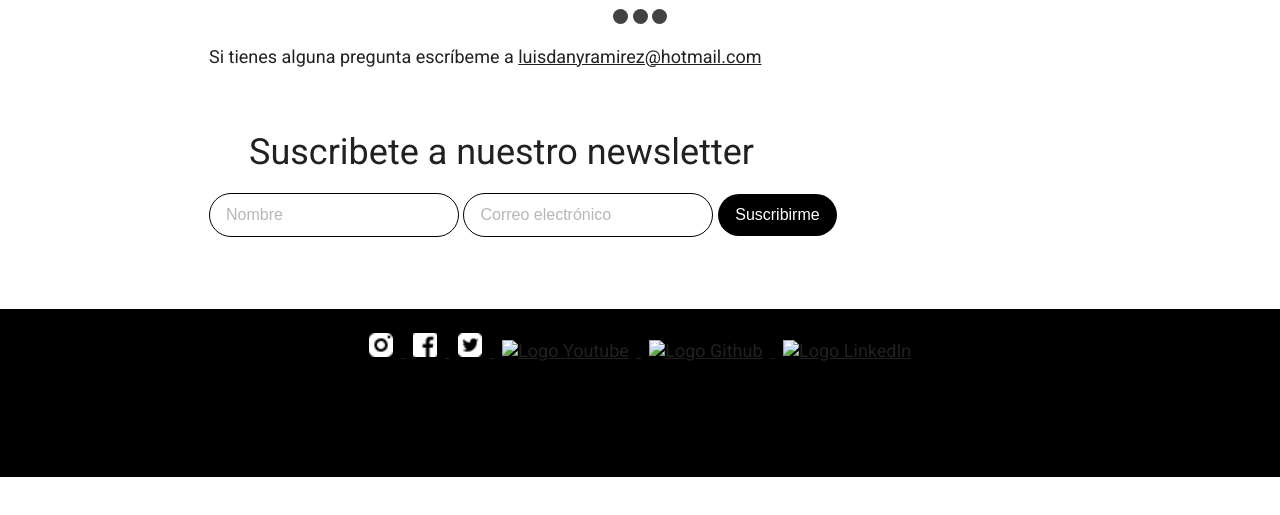
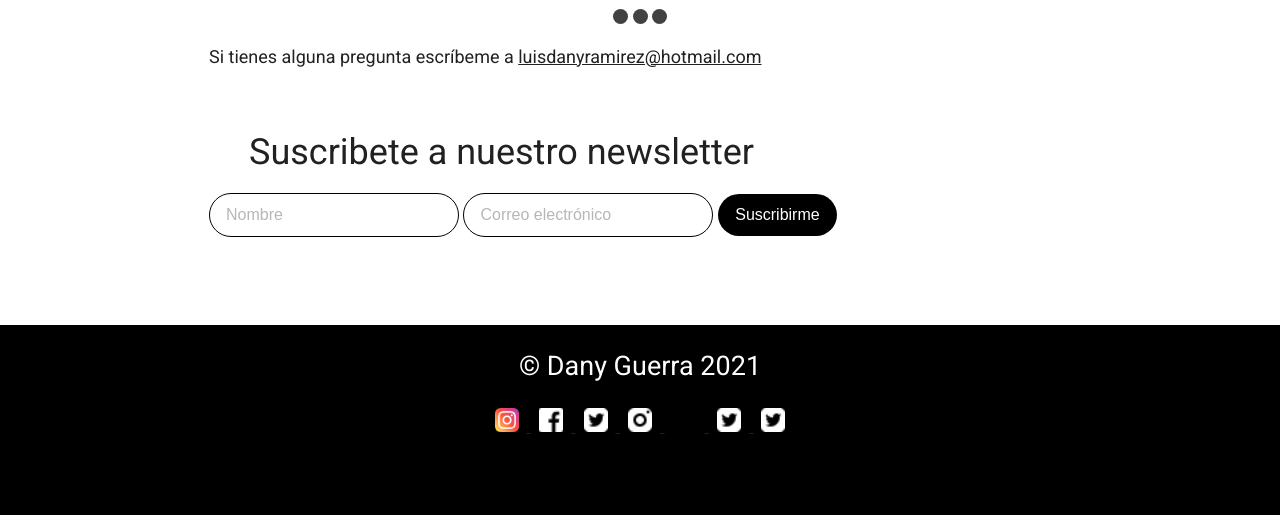
Before and after one commit to DanyGuerra/html-css-esential, a plain HTML site: page index.html in a window 1280 px wide. Shown: the part 5754-6269 px from the top of the page. Before the commit the page ends 6231 px from the top, so only its background shows below. Drawn offline with Linux system fonts and the light colour scheme.

Commit message:
Agregando el footer

```diff
--- a/css/styles-physical.css
+++ b/css/styles-physical.css
@@ -276,21 +276,24 @@ header ol li{
 }
 
 .footer{
-  margin-top: 0px;
+  margin-top: 5%;
   height: 200px;
   width: 100%;
   background-color:black;
 }
 
 .footer h3{
+  background-color:black;
   color: white;
   text-align: center;
   font-weight: normal;
+  padding-top: 2%;
 
 }
 
 .footer figure{
   text-align: center;
+  margin-top: 2%;
 }
 
 .footer img{
--- a/index.html
+++ b/index.html
@@ -265,12 +265,14 @@
       </div>
 
       <footer class="footer">
+
             <h3>
               © Dany Guerra 2021
             </h3>
+
             <figure>
               <a href="https://www.instagram.com/dany_guerra505/" target="_blank">
-                <img src="./images/logo-insta.png" alt="Logo Instagram" title="Logo Instagram">
+                <img src="./images/logo-instagram.png" alt="Logo Instagram" title="Logo Instagram">
               </a>
 
               <a href="https://www.facebook.com/Guerra505" target="_blank">
@@ -282,15 +284,19 @@
               </a>
 
               <a href="https://www.youtube.com/channel/UCNHYW0NY4Yu4ttoLOdL1m7g" target="_blank">
-                <img src="./images/logo-youtube.png" alt="Logo Youtube" title="Logo Youtube">
+                <img src="./images/logo-insta.png" alt="Logo Youtube" title="Logo Youtube">
               </a>
 
               <a href="https://github.com/DanyGuerra" target="_blank">
-                <img src="./images/logo-github-footer.png" alt="Logo Github" title="Logo Github">
+                <img src="./images/logo-github.png" alt="Logo Github" title="Logo Github">
               </a>
 
               <a href="https://www.linkedin.com/in/luis-daniel-ram%C3%ADrez-guerra-4101991b1/" target="_blank">
-                <img src="./images/logo-linkedin.png" alt="Logo LinkedIn" title="Logo LinkedIn">
+                <img src="./images/logo-twitter.png" alt="Logo LinkedIn" title="Logo LinkedIn">
+              </a>
+
+              <a href="https://www.tiktok.com/@danyguerra505?lang=en" target="_blank">
+                <img src="./images/logo-twitter.png" alt="Logo Tiktok" title="Logo Tiktok">
               </a>
 
             </figure>
```
Also changed, not shown: images/logo-instagram.png (added).
